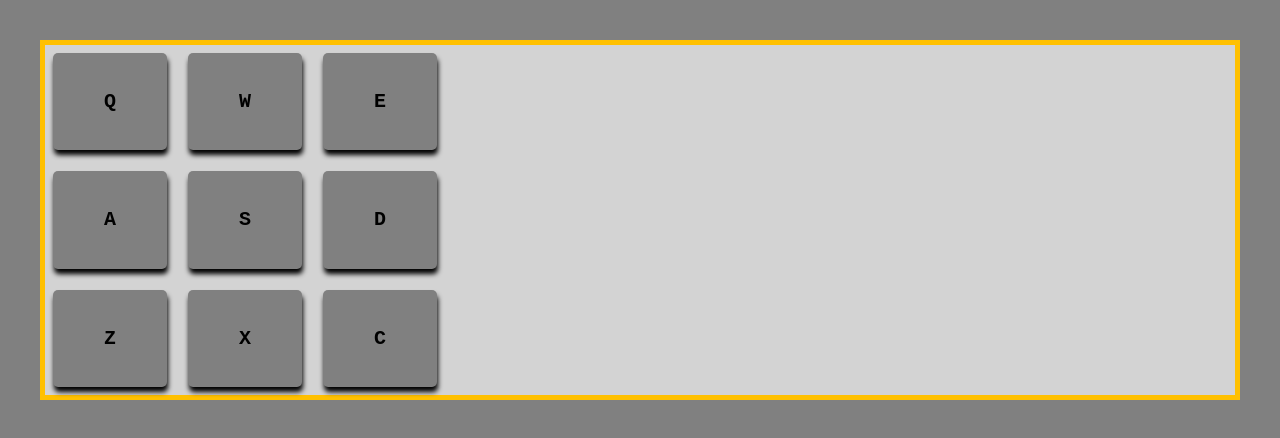
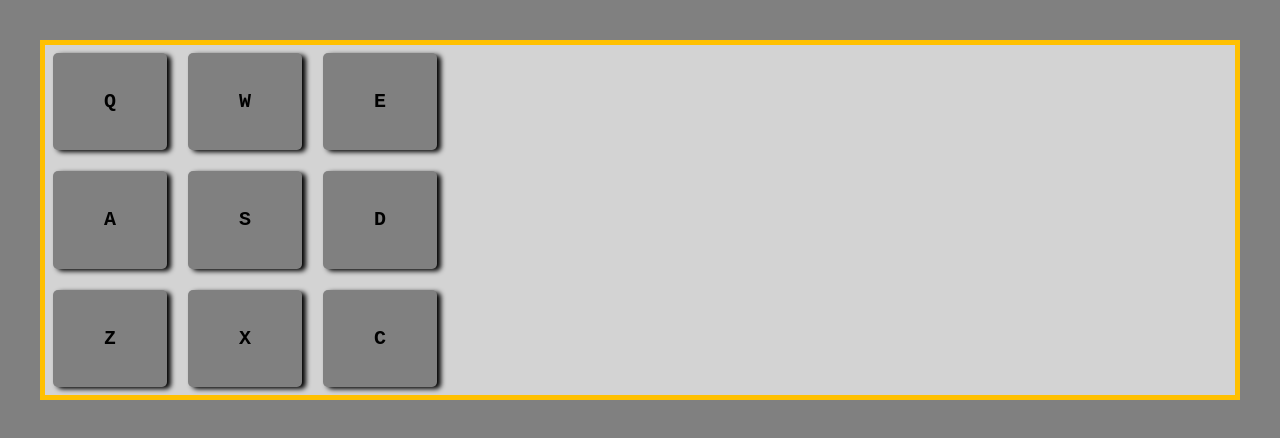
Before and after one commit to rosswilliamsdev/fCC_React_Projects, a React (Vite) app in the folder FCC_Drum_Machine/: page / in a window 1280 px wide. Shown: the top 438 px of the page. Built offline with nearby package versions, Linux system fonts and the light colour scheme.

Commit message:
feat: story 5

```diff
--- a/FCC_Drum_Machine/src/App.css
+++ b/FCC_Drum_Machine/src/App.css
@@ -17,7 +17,6 @@ body {
 .drum-pad {
   display: flex;
   background-color: gray;
-  /* border: 3px solid black; */
   border-radius: 5px;
   text-align: center;
   justify-content: center;
@@ -25,9 +24,8 @@ body {
   font-weight: bold;
   font-family: monospace;
   font-size: 1.25rem;
-  /* padding: 1rem; */
   margin: 0.5rem;
-  box-shadow: 1px 5px 5px;
+  box-shadow: 4px 2px 5px;
 }
 
 .pad-grid {
--- a/FCC_Drum_Machine/src/Buttons.jsx
+++ b/FCC_Drum_Machine/src/Buttons.jsx
@@ -1,12 +1,25 @@
 import { heaterKit } from "./heaterKit";
 
 export default function Buttons() {
+  function handleClick(e) {
+    let audio = e.target.children[0];
+    audio.play();
+  }
   return (
     <div className="pad-grid">
       {heaterKit.map((element) => {
         return (
-          <div key={element.id} id={element.desc} className="drum-pad">
-            <audio className="clip" id={element.letter} src={element.sampleURL}/>
+          <div
+            key={element.id}
+            id={element.desc}
+            className="drum-pad"
+            onClick={(e) => handleClick(e)}
+          >
+            <audio
+              className="clip"
+              id={element.letter}
+              src={element.sampleURL}
+            />
             {element.letter}
           </div>
         );
```
